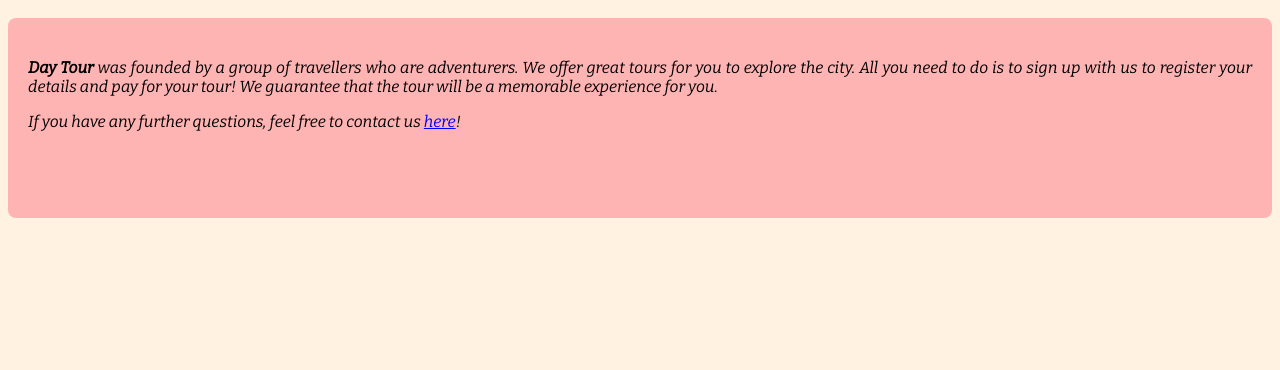
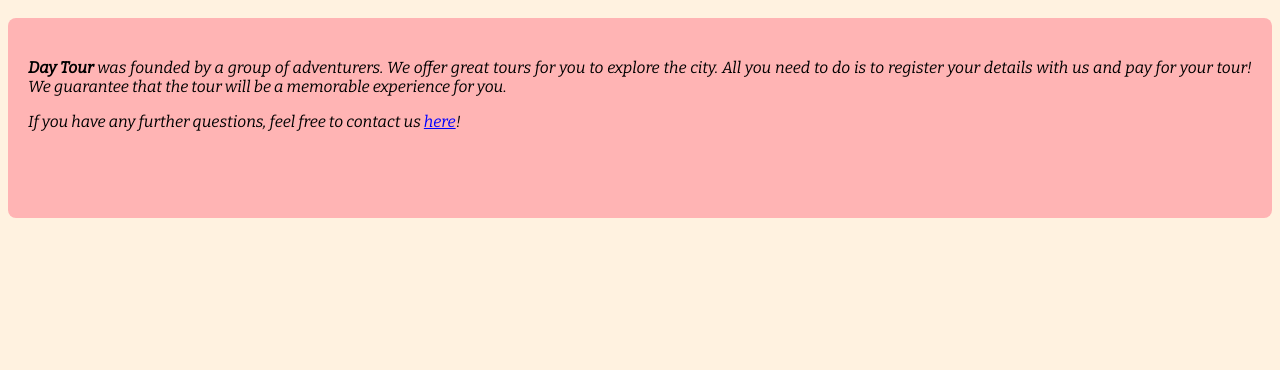
Before and after one commit to tohyuting/UCL-final-assignment, a PHP site: page /about.php in a window 1280 px wide. Shown: the part 50-420 px from the top of the page. Run offline with PHP 8.4, Linux system fonts and the light colour scheme; some web fonts are replaced.

Commit message:
Edit messages and removal of debug prints

```diff
--- a/about.php
+++ b/about.php
@@ -29,8 +29,8 @@ include("php_connect/DB_connect.php");
 
 
 <div id="content">
-<div class="mainText" id="aboutText"><b>Day Tour</b> was founded by a group of travellers who are adventurers. We offer great tours for you to explore the city.
-All you need to do is to sign up with us to register your details and pay for your tour! We guarantee that the tour will be a memorable
+<div class="mainText" id="aboutText"><b>Day Tour</b> was founded by a group of adventurers. We offer great tours for you to explore the city.
+All you need to do is to register your details with us and pay for your tour! We guarantee that the tour will be a memorable
 experience for you.
 <p>If you have any further questions, feel free to contact us <a href="mailto:daytour2022@gmail.com">here</a>!</div>
 
--- a/feesPage.php
+++ b/feesPage.php
@@ -55,7 +55,7 @@
   </tr>
   <tr>
     <td width="19%" align="right">Expiry Date</td>
-    <td width="27%"><input name="expire" type="text" id="expire" val=""/></td>
+    <td width="27%"><input name="expire" type="month" id="expire" val=""/></td>
     <td align="right">CVV</td>
     <td><input name="cvv" type="text" id="cvv" val=""/></td>
   </tr>
--- a/js/registrationPage.js
+++ b/js/registrationPage.js
@@ -28,7 +28,7 @@ $(document).ready(function(){
             firstName:"Required",
             lastName: "Required",
             phone: "Required",
-            email: "Required",
+            email: "Invalid Email",
             newdate: "Required"
         },
           submitHandler: function(form) {
--- a/registrationPage.php
+++ b/registrationPage.php
@@ -69,7 +69,7 @@
       <td width ="28%" align="right">Phone Number</td>
       <td width="29%"><input name="phone" type="text" id="phone" val="" required="required"/></td>
       <td width="28%" align="right">Email</td>
-      <td width="28%"><input name="email" type="text" id="email" val="" required="required"/></td>
+      <td width="28%"><input name="email" type="email" id="email" val="" required="required"/></td>
     </tr>
 
     <tr>
```
Also changed, not shown: index.php (+1 -20 lines).
